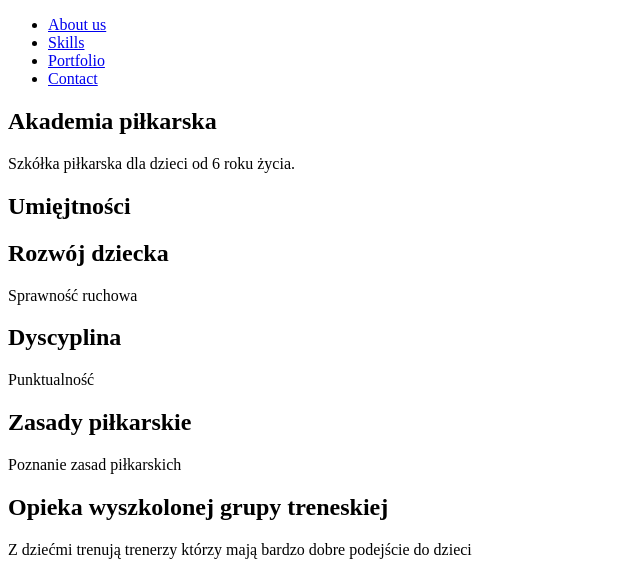
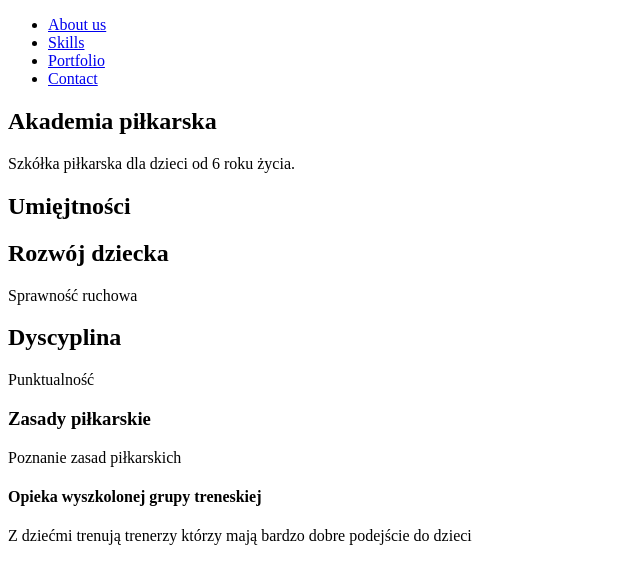
Before and after one commit to jfilo97/Zadania, a plain HTML site: page 15-html-prosta-strona/index.html in a window 1280 px wide. Shown: the top 562 px of the page, without its empty margins (0-640 px from the left). Drawn offline with Linux system fonts and the light colour scheme.

Commit message:
poprawiona 15-html-prosta-strona

```diff
--- a/15-html-prosta-strona/index.html
+++ b/15-html-prosta-strona/index.html
@@ -30,11 +30,11 @@
             <p>Punktualność</p>
         </div>
         <div class="skill">
-            <h2>Zasady piłkarskie</h2>
+            <h3>Zasady piłkarskie</h3>
             <p>Poznanie zasad piłkarskich</p>
         </div>
         <div class="skill">
-            <h2>Opieka wyszkolonej grupy treneskiej</h2>
+            <h4>Opieka wyszkolonej grupy treneskiej</h4>
             <p>Z dziećmi trenują trenerzy którzy mają bardzo dobre podejście do dzieci</p>
         </div>
     </section>
@@ -61,5 +61,6 @@
             <input type="text" id="nazwisko" name="nazwisko"><br><br>
 
             <input type="submit" value="Wyślij">
+            <form>
 </body>
 </html>
```
